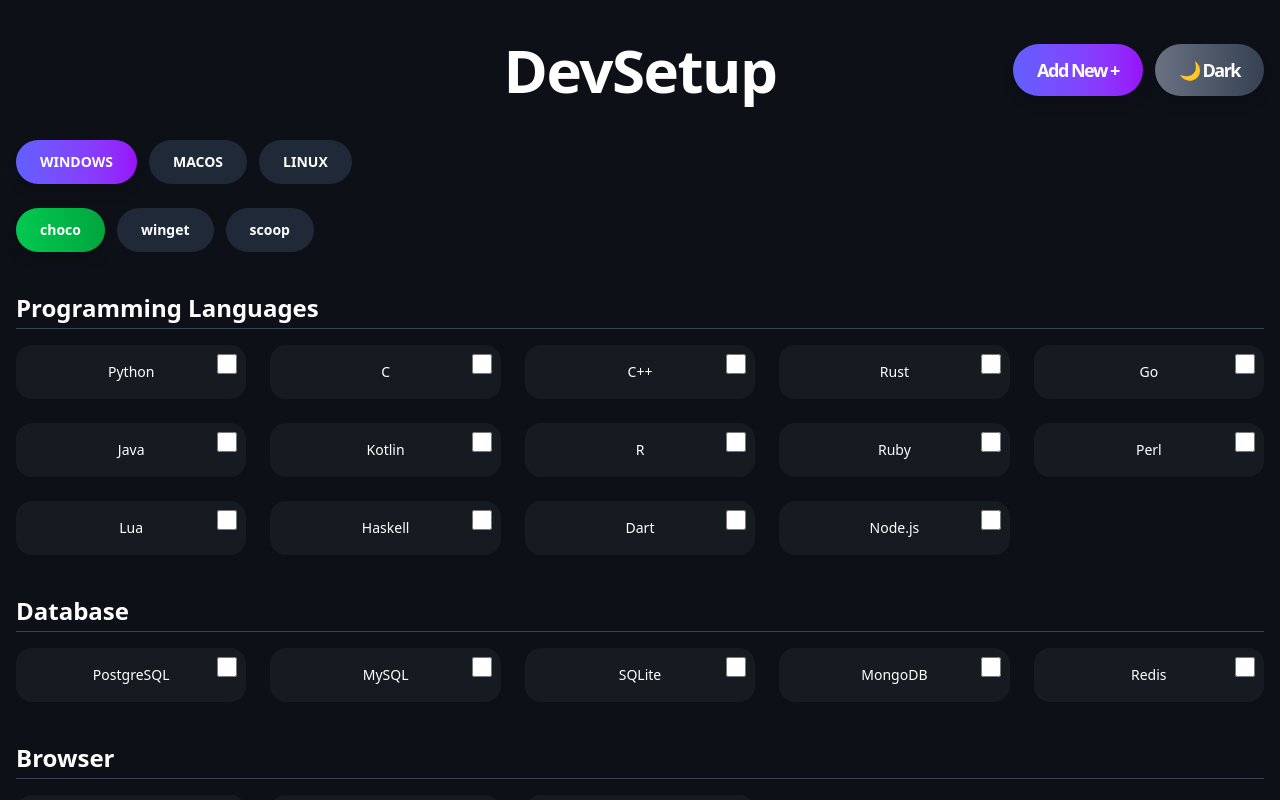
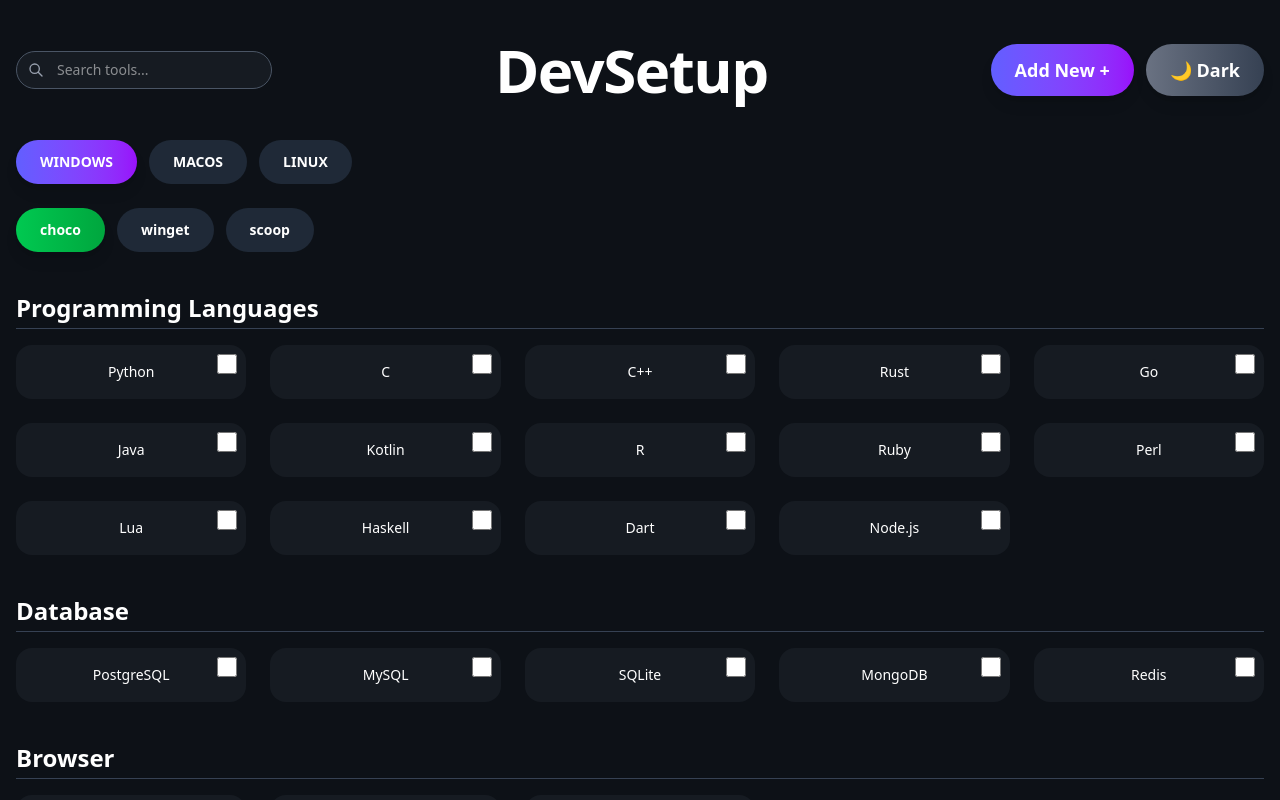
Before and after one commit to CodeCompasss/DevSetup, a Next.js app: page / in a window 1280 px wide. Both pictures are taken after a click on the button "WINDOWS". Shown: the top 800 px of the page. Built offline with nearby package versions, Linux system fonts and the light colour scheme.

Commit message:
search box implemented

```diff
--- a/src/app/page.tsx
+++ b/src/app/page.tsx
@@ -33,6 +33,7 @@
   const [selectedPkg, setSelectedPkg] = useState<PkgManager>("choco");
   const [selectedTools, setSelectedTools] = useState<string[]>([]);
   const [loading, setLoading] = useState(true);
+  const [searchQuery, setSearchQuery] = useState<string>("");
 
   // Theme
   const [theme, setTheme] = useState<"light" | "dark">("dark");
@@ -103,10 +104,39 @@
       data-theme={theme}
     >
       <div className="max-w-screen mx-auto px-4 py-10">
-        {/* Header with Add + and theme toggle */}
-        <h1 className="flex items-center justify-center text-4xl sm:text-6xl font-extrabold mb-10 relative tracking-tight">
+        {/* Header with Search, Add + and theme toggle */}
+        <div className="flex items-center justify-between mb-10">
+          {/* Left side - Search Box */}
+          <div className="relative w-64 hidden sm:block">
+            <input
+              type="text"
+              placeholder="Search tools..."
+              value={searchQuery}
+              onChange={(e) => setSearchQuery(e.target.value)}
+              className="w-full px-4 py-2 pl-10 bg-[var(--card-bg)] text-[var(--foreground)] border border-gray-600 rounded-full focus:outline-none focus:ring-2 focus:ring-indigo-500 focus:border-transparent transition-all duration-200 text-sm"
+            />
+            <svg
+              className="absolute left-3 top-1/2 transform -translate-y-1/2 w-4 h-4 text-gray-400"
+              fill="none"
+              stroke="currentColor"
+              viewBox="0 0 24 24"
+            >
+              <path
+                strokeLinecap="round"
+                strokeLinejoin="round"
+                strokeWidth={2}
+                d="M21 21l-6-6m2-5a7 7 0 11-14 0 7 7 0 0114 0z"
+              />
+            </svg>
+          </div>
+
+          {/* Center - Title */}
+          <h1 className="text-4xl sm:text-6xl font-extrabold tracking-tight">
             DevSetup
-          <div className="absolute right-0 top-1/2 -translate-y-1/2 flex gap-3">
+          </h1>
+
+          {/* Right side - Action buttons */}
+          <div className="flex gap-3">
             {/* Add New + button */}
             <a
               href="https://forms.gle/cWfDnzvYo5dBuy7C7"
@@ -117,7 +147,7 @@
               Add New +
             </a>
 
-            {/* Theme Toggle button (exactly same size/style as Add +) */}
+            {/* Theme Toggle button */}
             <button
               onClick={() => setTheme(theme === "light" ? "dark" : "light")}
               className="px-6 py-3 text-lg bg-gradient-to-r from-gray-500 to-gray-700 hover:from-gray-600 hover:to-gray-800 text-white font-semibold rounded-full shadow-lg transition duration-300"
@@ -125,7 +155,33 @@
               {theme === "light" ? "🌞 Light" : "🌙 Dark"}
             </button>
           </div>
-        </h1>
+        </div>
+
+        {/* Mobile Search Box */}
+        <div className="mb-6 sm:hidden">
+          <div className="relative">
+            <input
+              type="text"
+              placeholder="Search tools..."
+              value={searchQuery}
+              onChange={(e) => setSearchQuery(e.target.value)}
+              className="w-full px-4 py-3 pl-10 bg-[var(--card-bg)] text-[var(--foreground)] border border-gray-600 rounded-full focus:outline-none focus:ring-2 focus:ring-indigo-500 focus:border-transparent transition-all duration-200"
+            />
+            <svg
+              className="absolute left-3 top-1/2 transform -translate-y-1/2 w-5 h-5 text-gray-400"
+              fill="none"
+              stroke="currentColor"
+              viewBox="0 0 24 24"
+            >
+              <path
+                strokeLinecap="round"
+                strokeLinejoin="round"
+                strokeWidth={2}
+                d="M21 21l-6-6m2-5a7 7 0 11-14 0 7 7 0 0114 0z"
+              />
+            </svg>
+          </div>
+        </div>
 
         {/* OS Selector */}
         <div className="flex flex-wrap gap-3 justify-center sm:justify-start mb-6">
@@ -169,13 +225,22 @@
         </div>
 
         {/* Tool Categories */}
-        {toolsData.map((group, i) => (
+        {toolsData.map((group, i) => {
+          // Filter tools based on search query
+          const filteredTools = group.tools.filter(tool =>
+            tool.name.toLowerCase().includes(searchQuery.toLowerCase())
+          );
+
+          // Only render category if it has matching tools
+          if (filteredTools.length === 0) return null;
+
+          return (
             <div key={i} className="mb-10">
               <h2 className="text-2xl font-semibold mb-4 border-b border-gray-700 pb-1">
                 {group.category}
               </h2>
               <div className="grid grid-cols-2 sm:grid-cols-3 md:grid-cols-4 xl:grid-cols-5 gap-6">
-              {group.tools.map((tool, index) => {
+                {filteredTools.map((tool, index) => {
                   const isAvailable = !!tool.install[selectedPkg];
                   return (
                     <label
@@ -197,7 +262,8 @@
                 })}
               </div>
             </div>
-        ))}
+          );
+        })}
 
         {/* Script Output */}
         <div className="mt-12">
```
Lines whose indentation alone changed are shown as unchanged.
